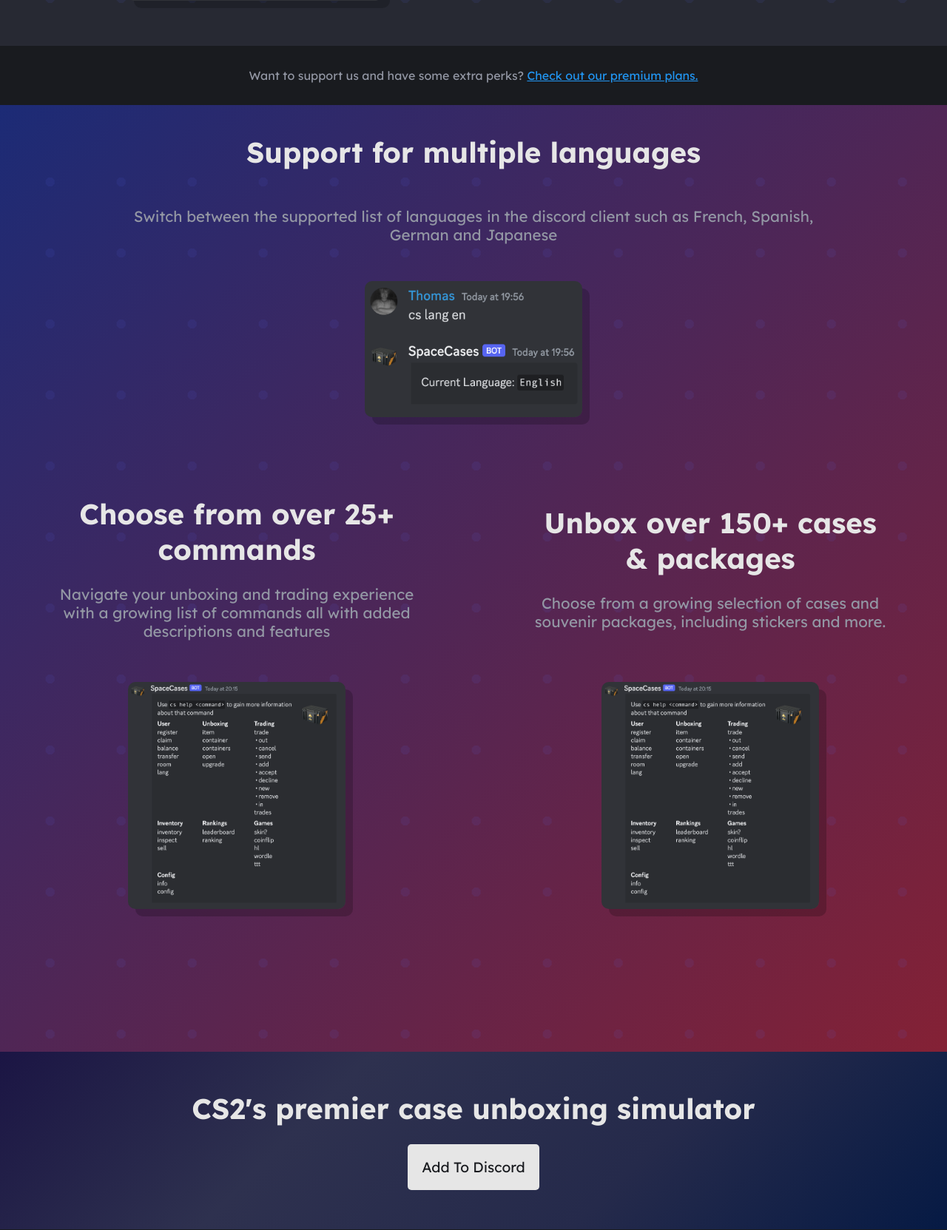
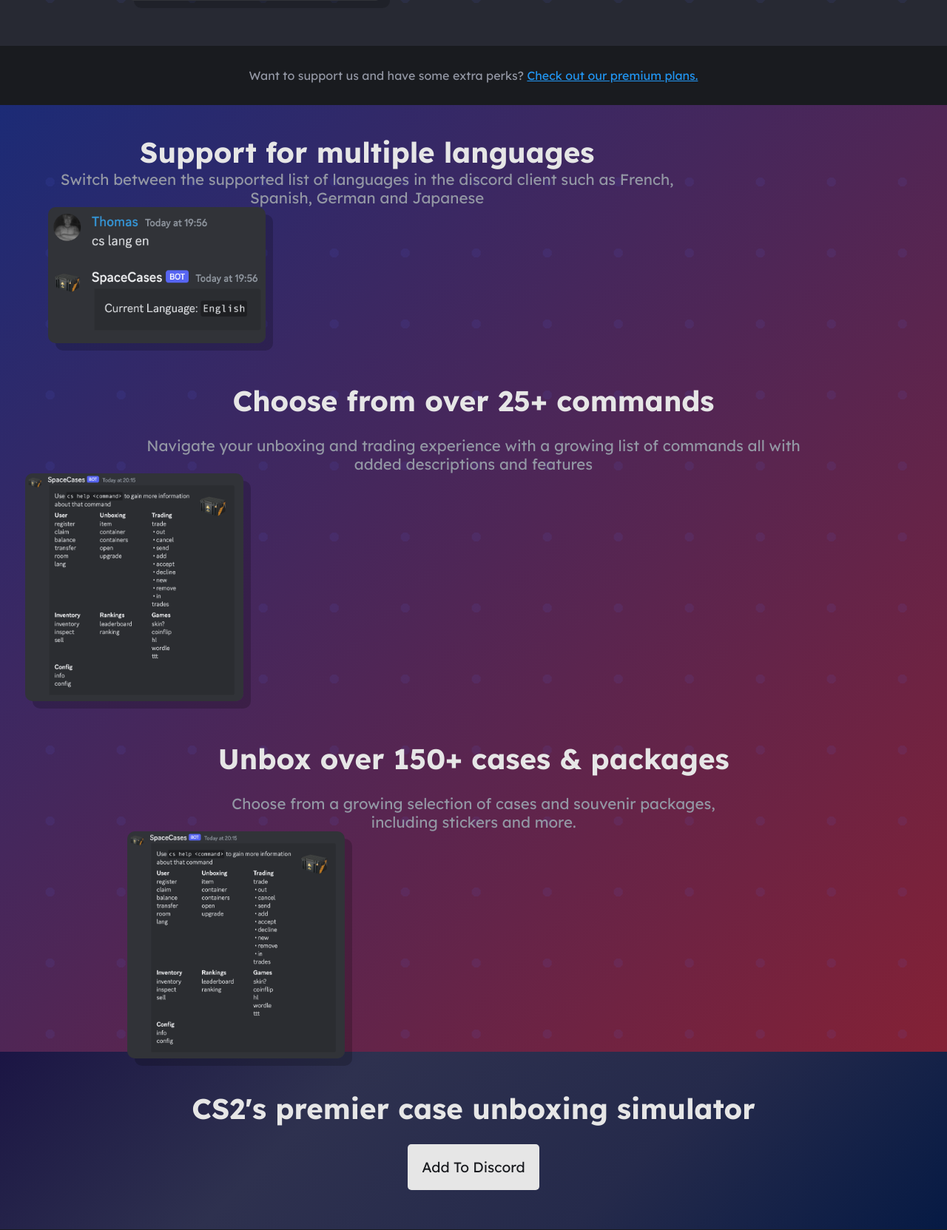
Before and after one commit to RGCSERG/spacecases.io, a Flask app: page / in a window 1280 px wide. Shown: the part 2978-4641 px from the top of the page at 74% size. Run offline with Flask 3, Linux system fonts and the light colour scheme.

Commit message:
changed language section to actually fit

```diff
--- a/webstart/templates/home.html
+++ b/webstart/templates/home.html
@@ -159,19 +159,21 @@
   </div>
   <section class="language-section">
     <div class="first-section-bg-pattern language-bg"></div>
+    <div class="top-language-wrapper">
       <p class="text-header-summary slowerReveal reveal">
         Support for multiple languages
       </p>
       <p class="reveal">
-      Switch between the supported list of languages in the discord client such
-      as French, Spanish, German and Japanese
+        Switch between the supported list of languages in the discord client
+        such as French, Spanish, German and Japanese
       </p>
       <img
         class="reveal"
         src="{{ url_for('static', filename='images/main/langEn.png') }}"
         alt="Discord About Image"
       />
-    <div class="language-grid-wrapper">
+    </div>
+    <div class="language-wrapper">
       <div class="language-text-wrapper">
         <p class="text-header-summary slowerReveal reveal">
           Choose from over 25+ commands
@@ -181,6 +183,13 @@
           commands all with added descriptions and features
         </p>
       </div>
+      <img
+        class="reveal"
+        src="{{ url_for('static', filename='images/main/commands.png') }}"
+        alt="Discord About Image"
+      />
+    </div>
+    <div class="language-wrapper">
       <div class="language-text-wrapper">
         <p class="text-header-summary slowerReveal reveal">
           Unbox over 150+ cases & packages
@@ -190,11 +199,6 @@
           including stickers and more.
         </p>
       </div>
-      <img
-        class="reveal"
-        src="{{ url_for('static', filename='images/main/commands.png') }}"
-        alt="Discord About Image"
-      />
       <img
         class="reveal"
         src="{{ url_for('static', filename='images/main/commands.png') }}"
```
Lines whose indentation alone changed are shown as unchanged.
